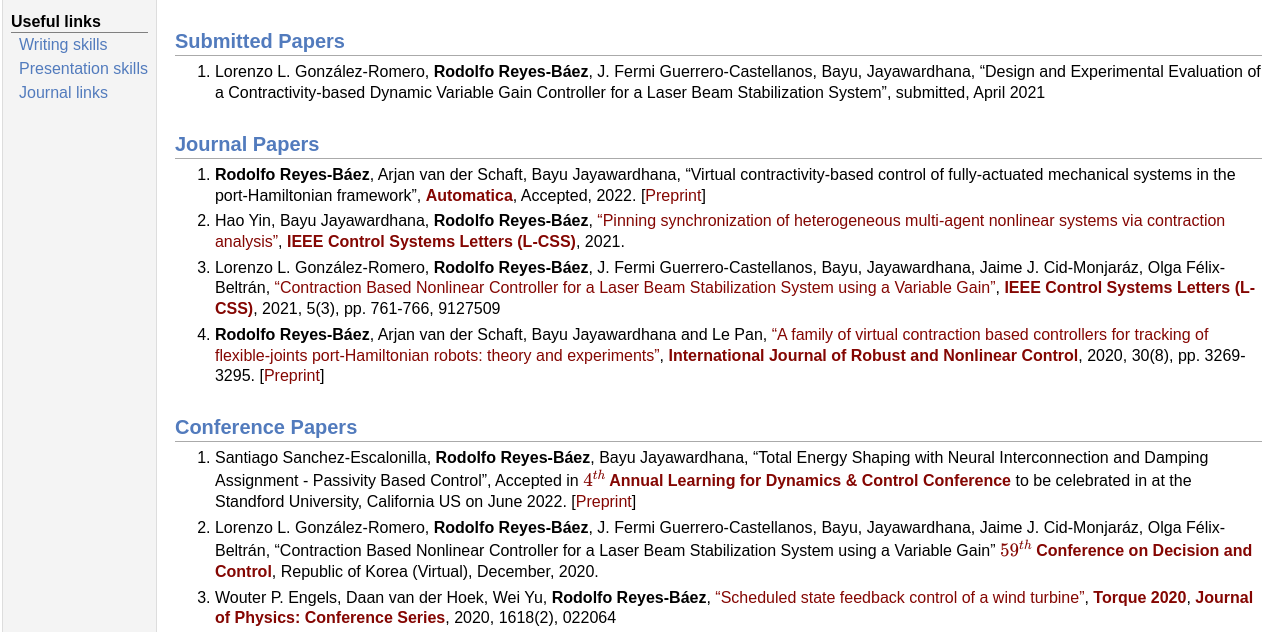
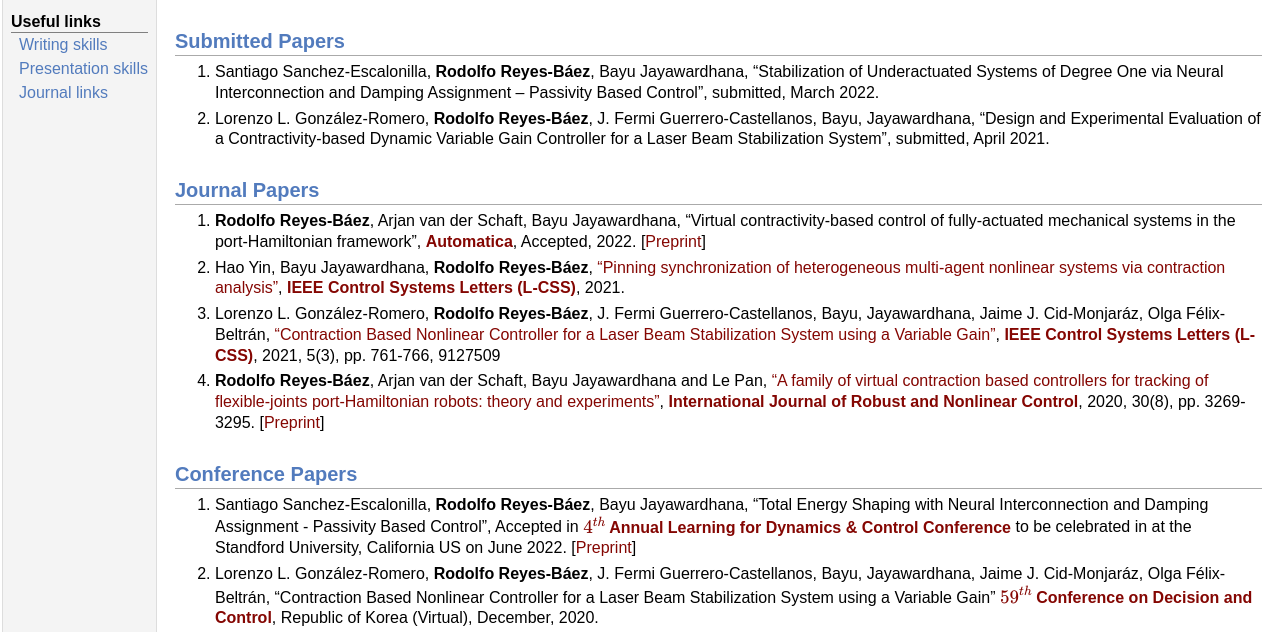
Before and after one commit to reyes-baez/reyes-baez.github.io, a plain HTML site: page publications.html in a window 1280 px wide. Shown: the part 123-755 px from the top of the page. Drawn offline with nearby package versions, Linux system fonts and the light colour scheme; some packages are replaced by stand-ins of ours.

Commit message:
Add files via upload

```diff
--- a/publications.html
+++ b/publications.html
@@ -47,7 +47,14 @@ MathJax.Hub.Config({
 <h2>Submitted Papers
 </h2>
 <ol>
-<li><p>Lorenzo L. Gonz&aacute;lez-Romero, <b>Rodolfo Reyes-B&aacute;ez</b>, J. Fermi Guerrero-Castellanos,  Bayu, Jayawardhana, &ldquo;Design and Experimental Evaluation of a Contractivity-based Dynamic Variable Gain Controller for a Laser Beam Stabilization System&rdquo;, submitted, April 2021
+<li><p>Santiago Sanchez-Escalonilla, <b>Rodolfo Reyes-B&aacute;ez</b>, Bayu Jayawardhana, &ldquo;Stabilization of Underactuated Systems of Degree One via Neural Interconnection and Damping Assignment &ndash; Passivity Based Control&rdquo;, submitted, March 2022.
+</p>
+</li>
+<li><p>Lorenzo L. Gonz&aacute;lez-Romero, <b>Rodolfo Reyes-B&aacute;ez</b>, J. Fermi Guerrero-Castellanos,  Bayu, Jayawardhana, &ldquo;Design and Experimental Evaluation of a Contractivity-based Dynamic Variable Gain Controller for a Laser Beam Stabilization System&rdquo;, submitted, April 2021.
+
+
+
+
 
 
 
@@ -182,7 +189,7 @@ MathJax.Hub.Config({
 </ul>
 <div id="footer">
 <div id="footer-text">
-Page generated 2022-03-02 20:08:32 W. Europe Standard Time, by <a href="https://github.com/wsshin/jemdoc_mathjax" target="blank">jemdoc+MathJax</a>.
+Page generated 2022-03-22 20:50:53 W. Europe Standard Time, by <a href="https://github.com/wsshin/jemdoc_mathjax" target="blank">jemdoc+MathJax</a>.
 </div>
 </div>
 </td>
```
